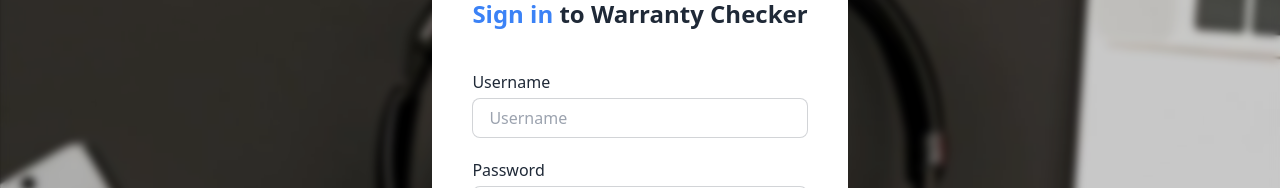
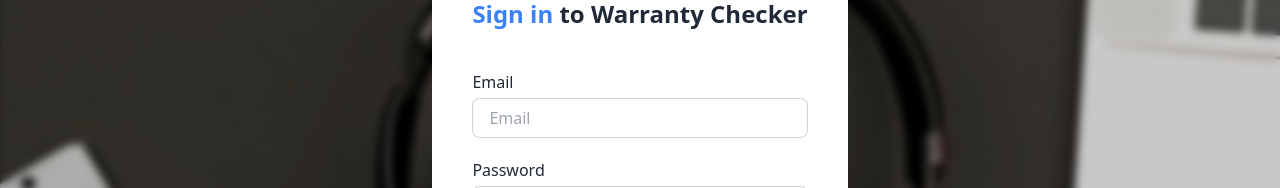
Before and after one commit to Zlatonn/warranty-checker, a React (Vite) app in the folder frontend/: page /login in a window 1280 px wide. Shown: the part 222-410 px from the top of the page. Built offline with nearby package versions, Linux system fonts and the light colour scheme.

Commit message:
refactor: change login condition
- username to email

```diff
--- a/frontend/src/hooks/useApi.ts
+++ b/frontend/src/hooks/useApi.ts
@@ -91,7 +91,7 @@ interface Register {
 }
 
 interface Login {
-  username: string;
+  email: string;
   password: string;
 }
 
--- a/frontend/src/pages/Login.tsx
+++ b/frontend/src/pages/Login.tsx
@@ -6,13 +6,13 @@ import { useLogin } from "../hooks/useApi";
 
 //Define type of form
 interface Iform {
-  username: string;
+  email: string;
   password: string;
 }
 
 //Define type of form error
 interface IformErrors {
-  username?: string;
+  email?: string;
   password?: string;
 }
 
@@ -21,7 +21,7 @@ const Login = () => {
   const navigate = useNavigate();
   // Create form login
   const [formData, setFormData] = useState<Iform>({
-    username: "",
+    email: "",
     password: "",
   });
 
@@ -43,7 +43,7 @@ const Login = () => {
   // Function valid form
   const validForm = (body: Iform) => {
     const validErrors: IformErrors = {};
-    if (!body.username) validErrors.username = "*** Username is required ***";
+    if (!body.email) validErrors.email = "*** Username is required ***";
     if (!body.password) validErrors.password = "*** Password end date is required ***";
 
     return validErrors;
@@ -86,16 +86,16 @@ const Login = () => {
           </h1>
           <div className="flex flex-col gap-3 sm:gap-5">
             <div className="flex flex-col gap-1 text-left">
-              <p className="text-gray-800">Username</p>
+              <p className="text-gray-800">Email</p>
               <input
                 type="text"
-                name="username"
-                value={formData.username}
+                name="email"
+                value={formData.email}
                 onChange={handleInputChange}
-                placeholder="Username"
+                placeholder="Email"
                 className="input input-bordered w-full h-10"
               />
-              {errors.username && <p className="w-fit mt-1 text-red-500 text-xs">{errors.username}</p>}
+              {errors.email && <p className="w-fit mt-1 text-red-500 text-xs">{errors.email}</p>}
             </div>
             <div className="flex flex-col gap-1 text-left">
               <p className="text-gray-800">Password</p>
```
Also changed, not shown: 1 other file (tests, documents, lock files or other folders).
